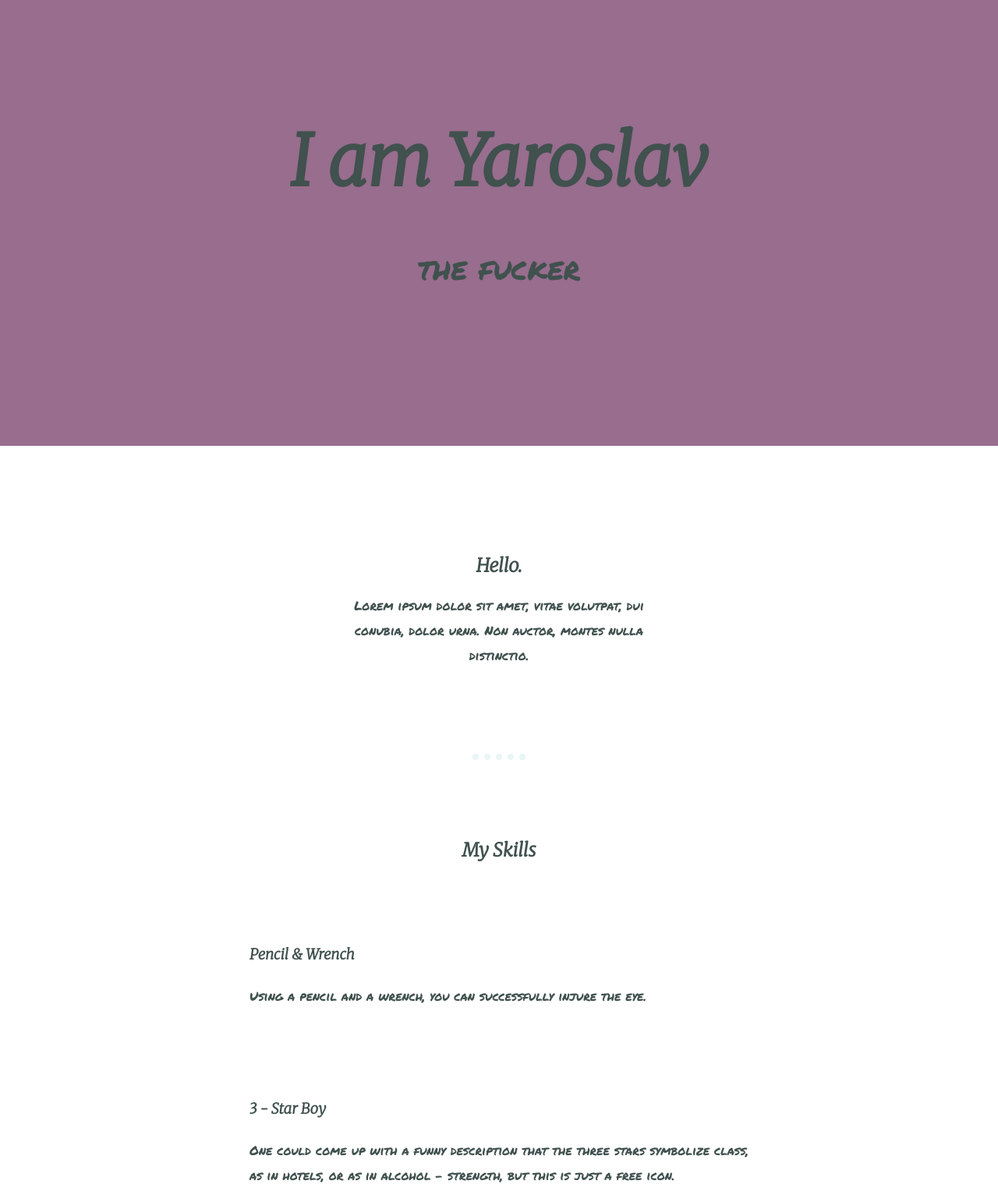
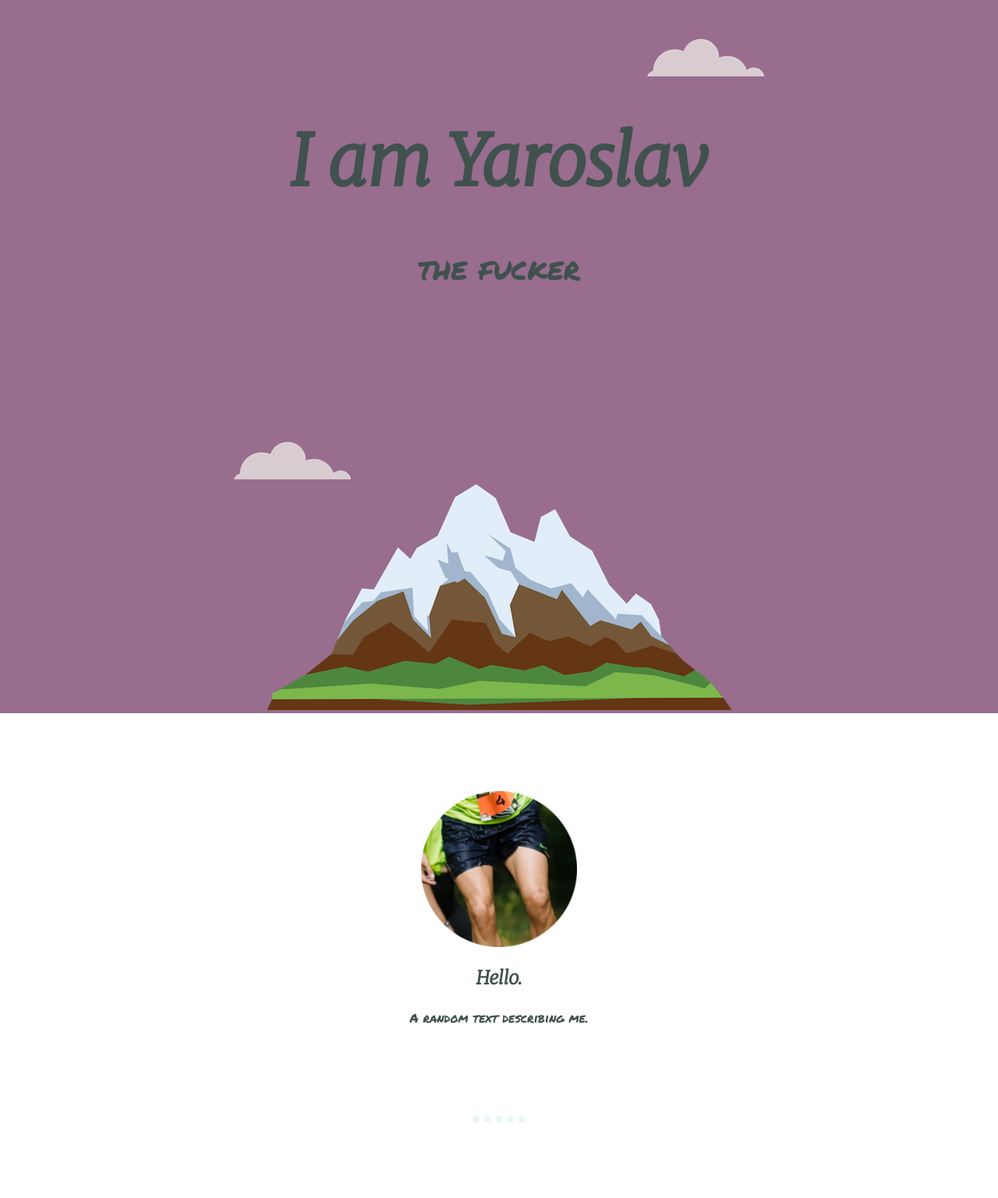
Before and after one commit to reactf/FirstSite, a plain HTML site: page index.html in a window 1280 px wide. Shown: the top 1537 px of the page at 78% size. Drawn offline with Linux system fonts and the light colour scheme.

Commit message:
Update index.html

```diff
--- a/index.html
+++ b/index.html
@@ -10,28 +10,28 @@
   </head>
   <body>
     <div class="top-container">
-      <img class="top-cloud" src="imag/cloud.png" alt="">
+      <img class="top-cloud" src="cloud.png" alt="">
       <h1>I am Yaroslav</h1>
       <p class="fck">the fucker</p>
-      <img class="bottom-cloud" src="imag/cloud.png" alt="">
-      <img src="imag/mountain.png" alt="">
+      <img class="bottom-cloud" src="cloud.png" alt="">
+      <img src="mountain.png" alt="">
     </div>
     <div class="middle-container">
       <div class="profile">
-        <img class="fck"src="imag/fck.png" alt="">
+        <img class="fck"src="fck.png" alt="">
         <h2>Hello.</h2>
-        <p class="bio">Lorem ipsum dolor sit amet, vitae volutpat, dui conubia, dolor urna. Non auctor, montes nulla distinctio.</p>
+        <p class="bio">A random text describing me.</p>
       </div>
       <hr>
       <div class="skills">
         <h2>My Skills</h2>
         <div class="skill-row">
-          <img class="tool" src="imag/tools.png" alt="">
+          <img class="tool" src="tools.png" alt="">
           <h3>Pencil & Wrench</h3>
           <p>Using a pencil and a wrench, you can successfully injure the eye.</p>
         </div>
         <div class="skill-row">
-          <img class="candidate" src="imag/candidate.png" alt="">
+          <img class="candidate" src="candidate.png" alt="">
           <h3>3 - Star Boy</h3>
           <p>One could come up with a funny description that the three stars symbolize class, as in hotels, or as in alcohol - strength, but this is just a free icon.</p>
         </div>
```
